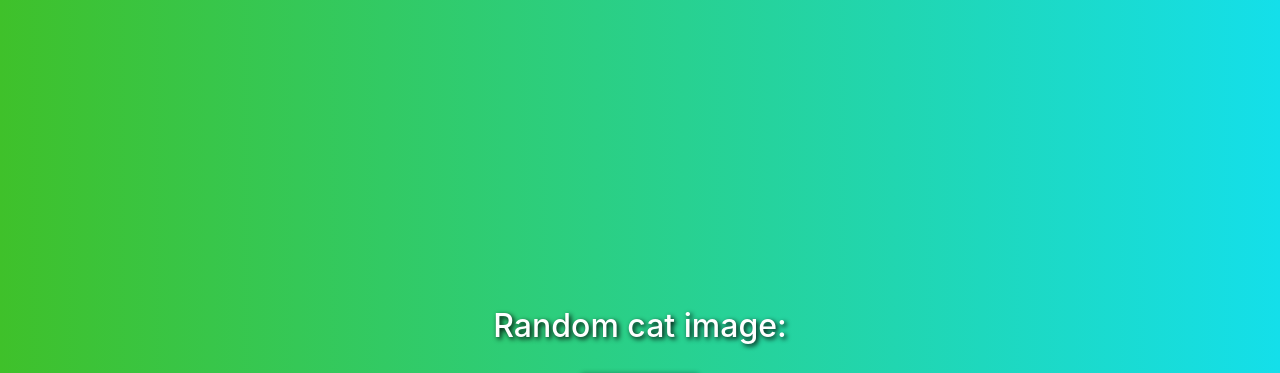
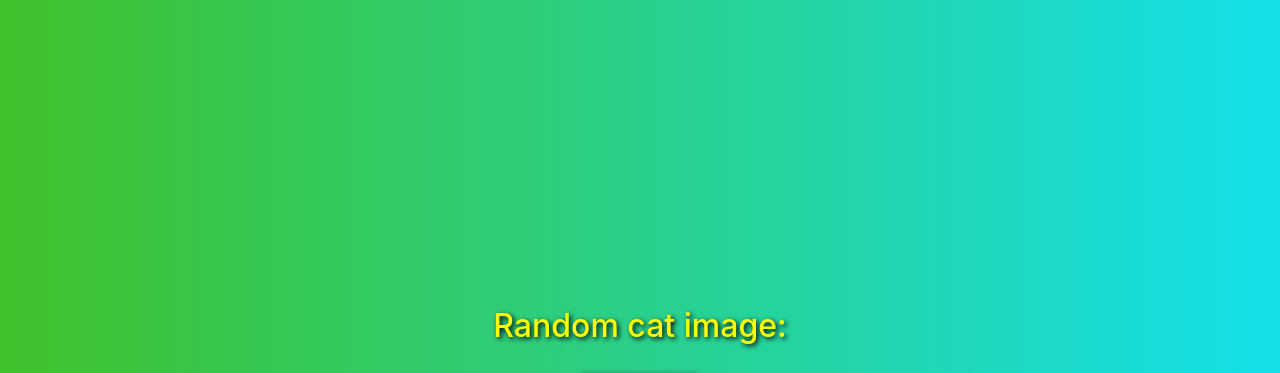
Before and after one commit to kriz23/cat-finder, a Flask app: template templates/index.html in a window 1280 px wide. Shown: the top 373 px of the page. Run offline with Flask 2, Linux system fonts and the light colour scheme; the template is opened without the code that fills it, so the values that code supplies are empty.

Commit message:
changing title color

```diff
--- a/templates/index.html
+++ b/templates/index.html
@@ -41,7 +41,7 @@
             font-size: 32px;
             font-weight: 500;
             margin-bottom: 30px;
-            color: white;
+            color: yellow;
             text-shadow: 2px 2px 5px black;
         }
 
```
